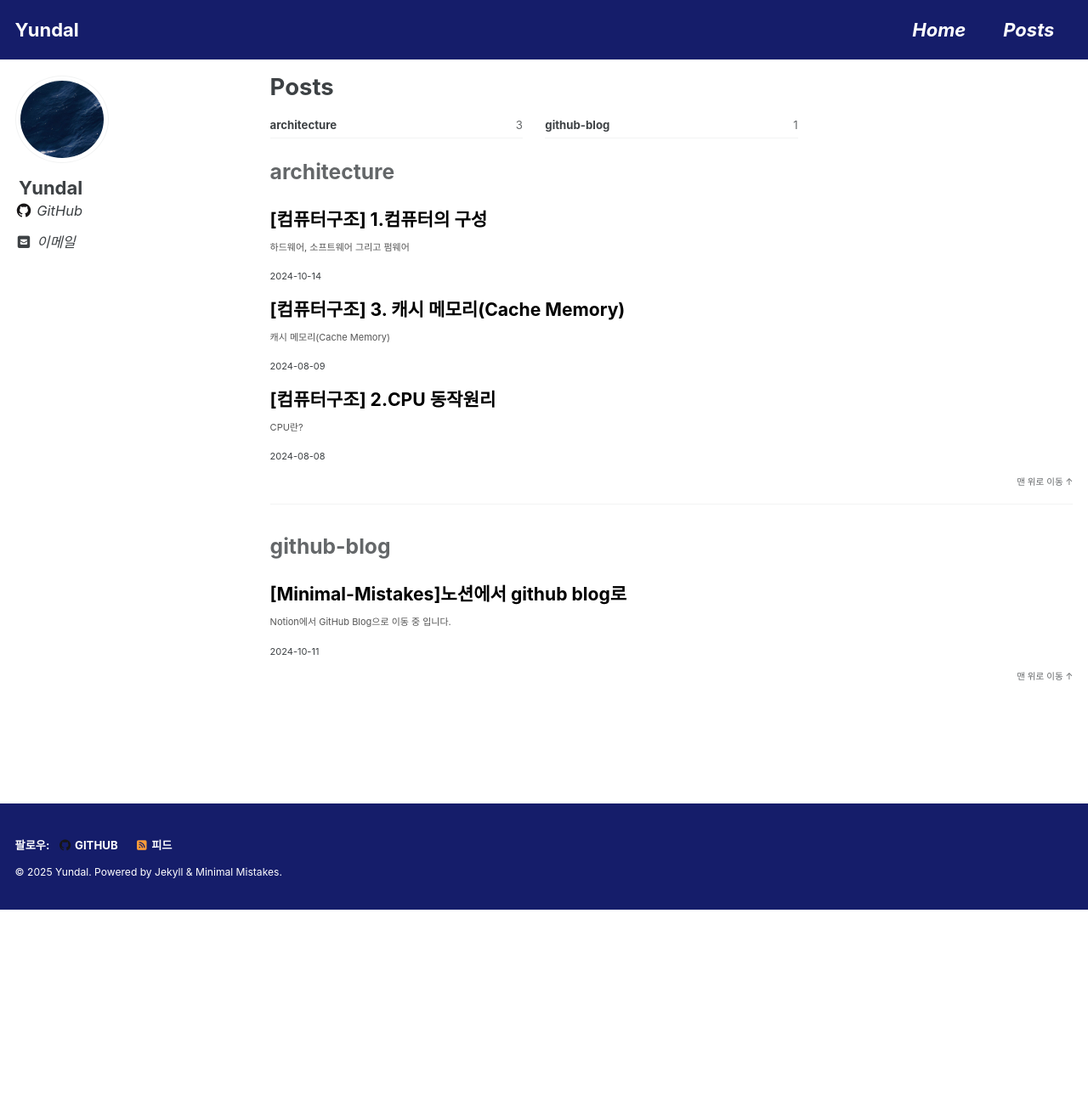
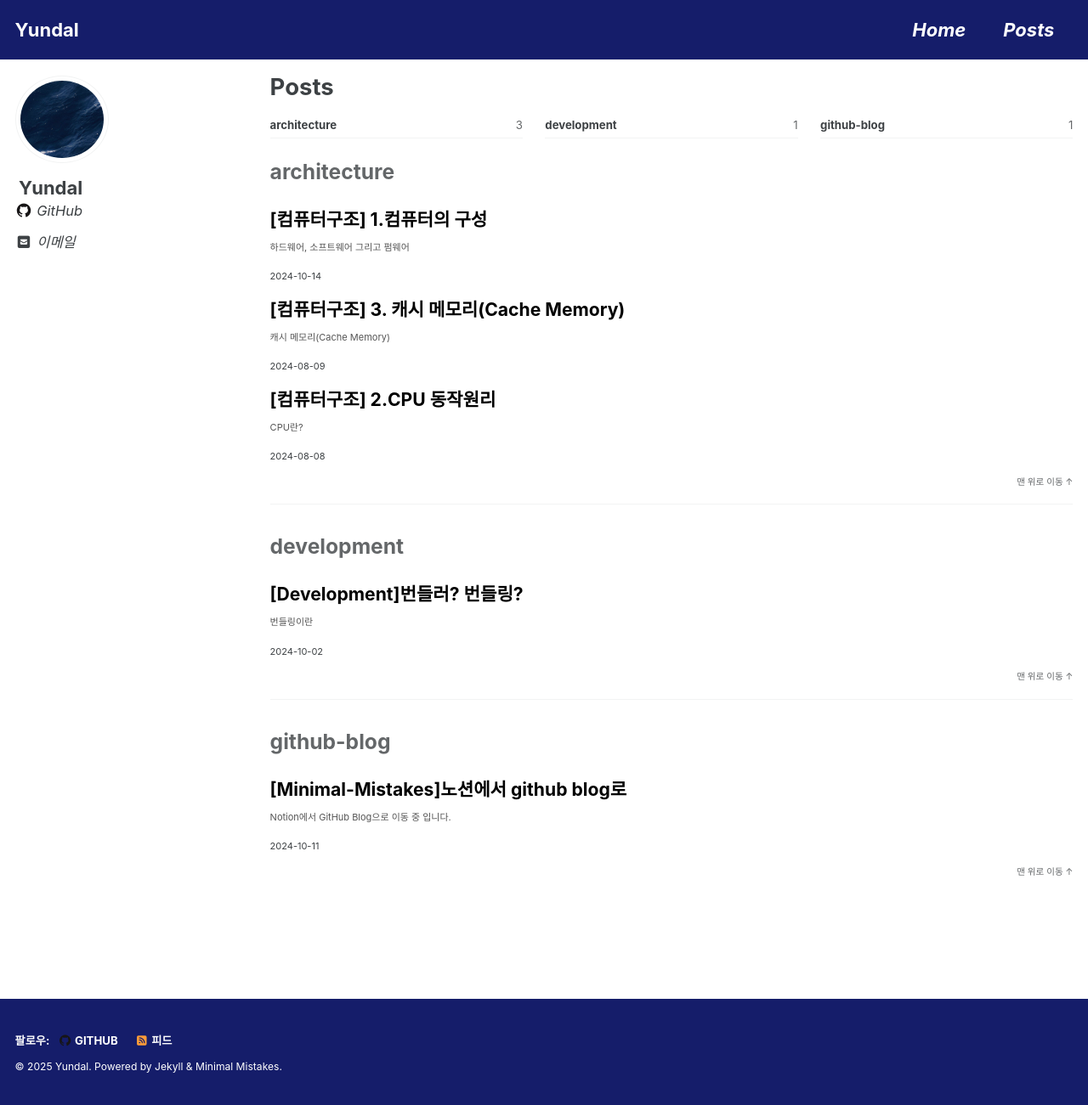
Before and after one commit to yuunhae/yuunhae.github.io, a Jekyll site: the page built from _pages/posts.md, in a window 1280 px wide and 1301 px high. Shown: the whole window at 85% size. Built offline with Jekyll 4.4.1, drawn with Linux system fonts in a browser that asks for light colours; cached includes are drawn as plain includes.

Commit message:
chore: bundle.md파일내 front matter추가 및 파일명 변경

```diff
--- a/development/Bundle Bundler 빌드 과정의 첫걸음 27f6abb2bc7e80648031f9f9bb19c44c.md
+++ b/development/_posts/2025-10-02-Bundle.md
@@ -1,3 +1,16 @@
+---
+title:  "[Development]번들러? 번들링?"
+excerpt: "번들링이란"
+toc: true
+toc_label: "index"
+toc_sticky: true
+date: 2024-10-02
+comments: true
+classes: wide
+header:
+    teaser: /assets/images/development/dev_01_1.png
+---
+
 # Bundle? Bundler? 빌드 과정의 첫걸음
 
 ### 들어가기전
@@ -26,7 +39,7 @@
 
 
 ## 빌드 도구와 번들러
-<img src="../assets/images/development/dev_01_1.png" alt="번들러 종류" width="600">
+<img src="../../assets/images/development/dev_01_1.png" alt="번들러 종류" width="600">
 
 ### 번들(Bundle)과 번들러(Bundler)는 뭔가?
 
@@ -57,7 +70,7 @@
 
 1. **Minification :** 주석제거 등 불필요한 코드를 줄여서 번들 사이즈 줄인다.
 2. **Source Map (소스맵)**
-<img src="../assets/images/development/dev_01_2.png" alt="소스맵예시 " width="600">
+<img src="../../assets/images/development/dev_01_2.png" alt="소스맵예시 " width="600">
 minification을 거치면 코드는 한 줄로 합쳐지고, 변수명도 a,b,c처럼 바뀌어서 사람이 해석할 수 없게 된다. 에러가 발생하면 “1번째 줄 58,294번째 글자에서 에러 발생”처럼 알려주기 때문에 디버깅이 불가능에 가깝다. 이걸 소스맵으로 해결한다. 번들러는 코드를 압축하면서, 압축된 코드의 특정 위치가 원본 코드의 몇 번째 줄에 해당하는지를 기록한 '지도' 파일(`.js.map`)을 함께 생성한다.<br/><br/>
 개발자가 브라우저의 개발자 도구(F12)를 열면, 브라우저는 이 소스맵 파일을 참고하여 우리에게는 압축된 코드가 아닌 **익숙한 원본 코드를 보여준다.** 덕분에 우리는 압축된 버전으로 실행하면서도 디버깅은 원본 코드로 편리하게 할 수 있다.
 
@@ -142,7 +155,7 @@ minification을 거치면 코드는 한 줄로 합쳐지고, 변수명도 a,b,c
 
 **esbuild “ 초고속 빌드 도구”**
 
-<img src="../assets/images/development/dev_01_3.png" alt="소스맵예시 " width="600">
+<img src="../../assets/images/development/dev_01_3.png" alt="소스맵예시 " width="600">
 
 주목받고 있는 번들러 이다. 사이트에 따르면 기존 웹 빌드 도구 보다 10배 ~ 100배 빠르다고 한다. 이게 가능한 이유는 Go언어라는 네이티브 언어로로 만들어 졌기 때문이다
 
@@ -152,7 +165,7 @@ minification을 거치면 코드는 한 줄로 합쳐지고, 변수명도 a,b,c
 
 **Vite**
 
-<img src="../assets/images/development/dev_01_4.png" alt="소스맵예시 " width="200">
+<img src="../../assets/images/development/dev_01_4.png" alt="소스맵예시 " width="200">
 
 Vite는 차세대 프론트엔드 도구로, 개발 경험(DX)을 극대화하는 데 초점을 맞췄다. 상황에 따라 최고의 도구를 전략적으로 조합해서 사용한다. 번들링 뿐만 아니라, 트랜스파일링, 개발 서버, 최적화 등 전체 빌드 과정을 실행할 수 있다.
 
@@ -166,7 +179,7 @@ Vite는 차세대 프론트엔드 도구로, 개발 경험(DX)을 극대화하
 
 **Webpack (웹팩)**
 
-<img src="../assets/images/development/dev_01_5.png" alt="소스맵예시 " width="600">
+<img src="../../assets/images/development/dev_01_5.png" alt="소스맵예시 " width="600">
 가장 오래된 번들러이다. JavaScript 모듈뿐만 아니라 CSS, 이미지, 폰트 등 웹 애플리케이션을 구성하는 모든 자원을 번들링하는 데 중점을 두었다.
 
 거의 모든 종류의 파일을 처리할 수 있는 로더가 강점이다.
```
